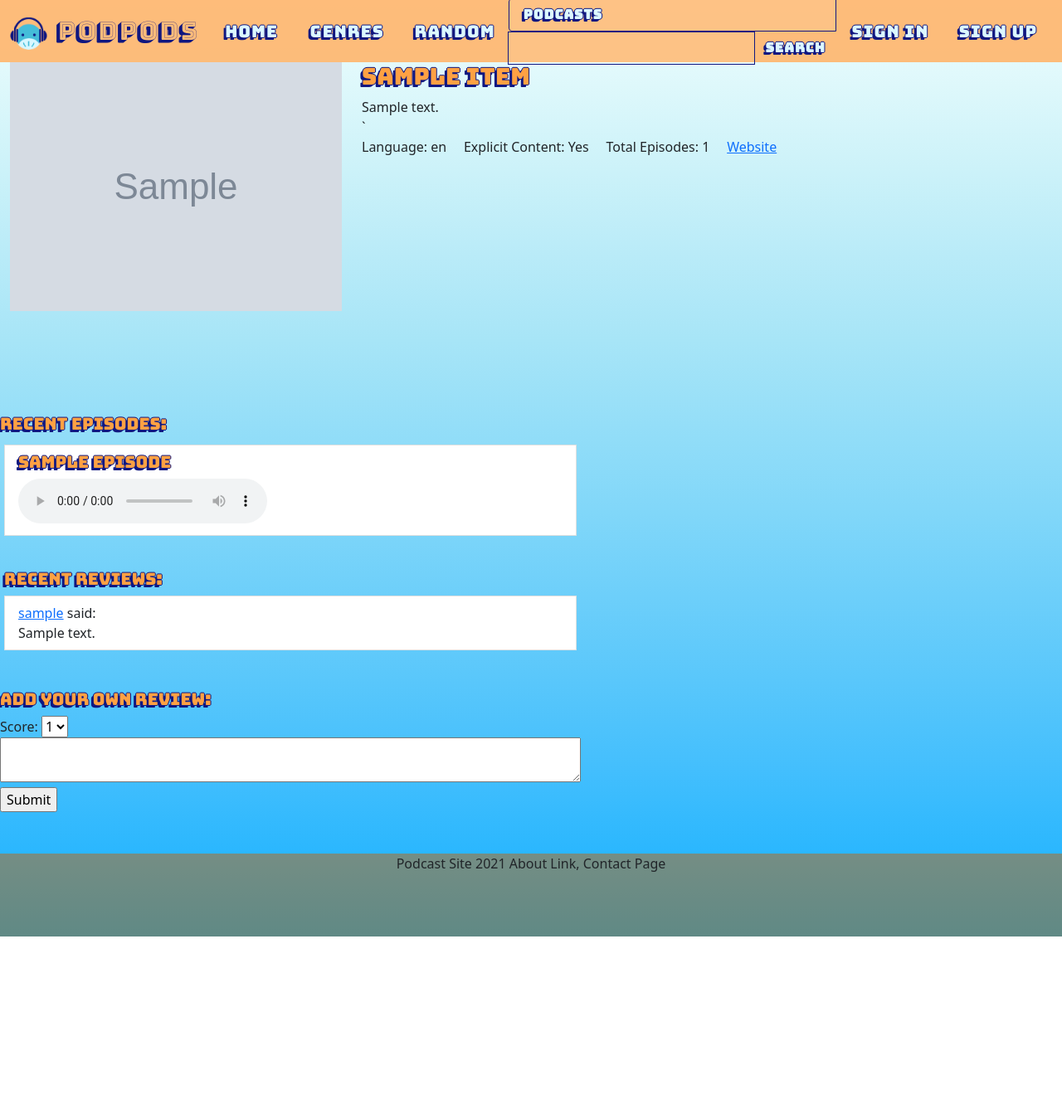
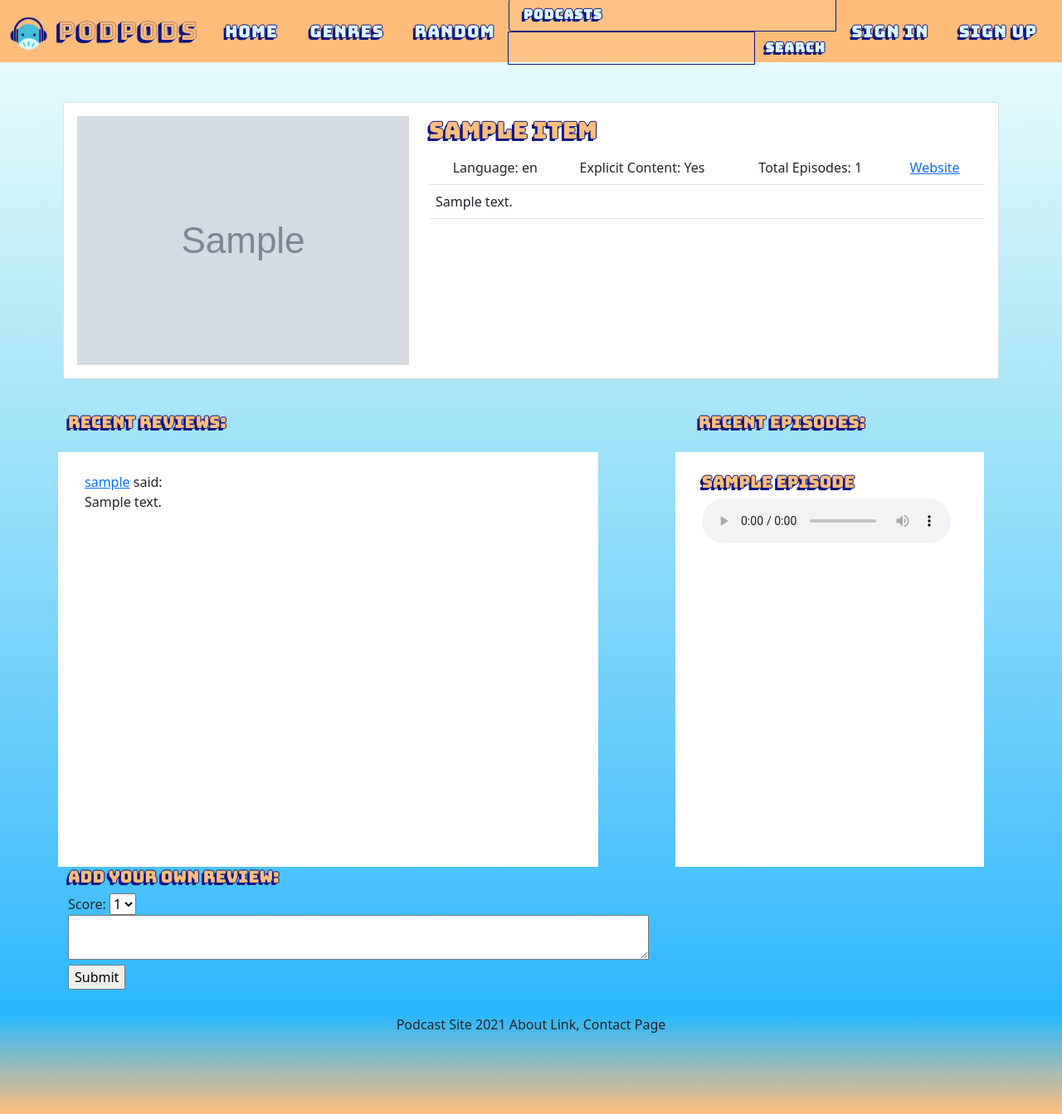
Before and after one commit to mainiwaer/hb-capstone-podpods-app, a Flask app: page /podcast/1 in a window 1280 px wide. Shown: the whole page at 83% size. Before the commit the page ends 1129 px from the top, so only its background shows below. Run offline with Flask 2, Linux system fonts and the light colour scheme; tables that the repository leaves empty hold one stand-in row (values such as "Sample post"); grey boxes marked "Sample" are stand-in pictures; a database or web service that is not in the repository returns one stand-in record (values such as "Sample title"); data that the repository does not hold is empty.

Commit message:
Fix genres page, work on podcast details page: info card, new review and episode sections

```diff
--- a/crud.py
+++ b/crud.py
@@ -106,7 +106,7 @@ def get_hot_pods():
 def get_genres():
     """Returns list of all genres."""
 
-    return Genre.query.all()
+    return Genre.query.order_by('genre_name').all()
 
 
 def get_reviews_by_podcast_id(podcast_id):
--- a/server.py
+++ b/server.py
@@ -363,7 +363,8 @@ def show_genre_page():
 
     genres = crud.get_genres()
 
-    return render_template('all_genres.html', genres=genres)
+    return render_template('all_genres.html',
+                           genres=genres)
 
 
 @app.route('/genre/<id>')
--- a/static/css/styles.css
+++ b/static/css/styles.css
@@ -7,13 +7,23 @@ body {
 
 h1, h2, h3, h4, h5, h6 {
   font-family: 'Bungee', cursive;
-  color: #ffa143;
+  color: #ffbe7d;
   text-shadow:  -3px 3px #101780, -1px 0 #101780, 0 1px #101780, 1px 0 #101780, 0 -1px #101780
 }
 
 #body-header {
   color: #101780;
   text-shadow: none;
+}
+
+#genre-text {
+  color: #101780;
+  text-shadow: none;
+}
+
+#genre-text:hover {
+  color:#f17900
+
 }
 
 #page-container {
@@ -93,8 +103,8 @@ nav {
   width: 100%;
   bottom: 0;
   padding-top: 10;
-  height: 100px;
-  background:rgba(191, 102, 13, 0.5);
+  height: 120px;
+  background: linear-gradient(0deg, #ffbe7d, #29b8ff );
   text-align: center;
 
 }
--- a/templates/podcast_details.html
+++ b/templates/podcast_details.html
@@ -5,24 +5,32 @@
 {% block header %}Podcast Review Site{% endblock %}
 
 {% block content %}
-<div class="container-fluid" style="height: 400px;">
+<section class="container mt-4 align-items-center" style="max-width: 1200px;">
+
+<div class="card m-4">
+    <div class="card-body">
         <div class="row">
             <div class="col-md-auto" style="float:left">
                 <img src="{{ podcast['thumbnail'] }}">
             </div>
             <div class="col">
                 <h3>{{ podcast['title'] }}</h3>
-            <div>
+                <table class="table">
+                    <tbody>
+                        <tr>
+                        <th scope="row"></th>
+                            <td>Language: {{ podcast['language'] }}</td>
+                            <td>Explicit Content: {{ explicit }}</td>
+                            <td>Total Episodes: {{ podcast['total_episodes'] }}</td>
+                            <td><a href="{{ podcast['website'] }}">Website</a></td>
+                        </tr>
+                        <tr>
+                            <td colspan="10">
                             {{ podcast['description'] }}
-            </div>`
-            <div>
-                Language: {{ podcast['language'] }}&nbsp;&nbsp;&nbsp;&nbsp;
-                Explicit Content: {{ explicit }}&nbsp;&nbsp;&nbsp;&nbsp;
-                Total Episodes: {{ podcast['total_episodes'] }}&nbsp;&nbsp;&nbsp;&nbsp;
-                <a href="{{ podcast['website'] }}">Website</a> &nbsp;&nbsp;&nbsp;&nbsp;
-        </div>
-</div>
-</div>
+                            </td>
+                        </tr>
+                    </tbody>
+                </table>
                 {% if session %}
                 <button class="btn btn-secondary dropdown-toggle" type="button" id="dropdownMenuButton1" data-bs-toggle="dropdown" aria-expanded="false">
                     Add To Collection
@@ -55,47 +63,55 @@
                                 <button type="submit" class="btn btn-primary">Add</button>
                             </div>
                         </form>
-
                     </div>
-    {% endif%}
+                {% endif %}
             </div>
-
-<br style="clear:both"/>
-
-<div>
-    <h5>Recent Episodes:</h5>
-    <div style="width:700px;height:150px;overflow:scroll;padding:5px">
-        {% for ep in podcast['episodes'] %}
-            <li class="list-group-item list-group-item-action">
-                <div>
-                    <h5>{{ ep['title'] }}</h5>
-
         </div>
-                <div>
-                    <audio controls src="{{ep['audio']}}">hehe</audio>
-                </div>
-            </li>
-        {% endfor %}
     </div>
 </div>
 
-<div style="width:700px;height:150px;overflow:scroll;padding:5px">
+<div class="container">
+    <div class="row d-flex">
+        <div class="col-7 mt-3 me-4">
             <h5>Recent Reviews:</h5>
+        </div>
+        <div class="col-4 mt-3 ms-auto">
+            <h5>Recent Episodes:</h5>
+        </div>
+
+    <div class="row d-flex">
+        <div class="col-7 mt-3 me-4" style="height:500px;overflow:scroll; background: white;">
         {% if reviews %}
             {% for review in reviews %}
-            <li class="list-group-item list-group-item-action">
+            <div class="row m-2 mt-4">
                     <div>
                         <a href="/user/{{ review.user.username }}">{{ review.user.username }}</a> said:
                     </div>
                     <div>
                         {{ review.review_text }}
                     </div>
-            </li>
+            </div>
             {% endfor %}
         {% else %}
         <p>Add the first review!</p>
         {% endif %}
         </div>
+
+        <div class="col-4 mt-3 ms-auto" style="height:500px;overflow:scroll; background: white;">
+            {% for ep in podcast['episodes'] %}
+                <div class="row m-2 mt-4">
+                <div>
+                    <h5>{{ ep['title'] }}</h5>
+                </div>
+                <div>
+                    <audio controls src="{{ep['audio']}}">hehe</audio>
+                </div>
+                </div>
+            {% endfor %}
+        </div>
+    </div>
+</div>
+
 <div>
     <h5>Add Your Own Review:</h5>
     <form action="/review" method="POST">
@@ -118,5 +134,6 @@
         </div>
     <input type="submit" href="/review">
 </div>
+</section>
 
 {% endblock %}
--- a/templates/search_results.html
+++ b/templates/search_results.html
@@ -21,7 +21,7 @@
         <div class="col-md-7">
           <div class="card-body">
 
-            <h3 class="card-title">
+            <h3 id="body-header" class="card-title">
               <a href="/podcast/{{ podcast['id'] }}" id="body-header" style="text-decoration:none">
                 {{ podcast['title_original']}}
               </a>
```
Also changed, not shown: templates/all_genres.html (+17 -9 lines), templates/genre_results.html (+7 -5 lines), templates/recommendations.html (+34 -16 lines). Lines whose indentation alone changed are shown as unchanged.
